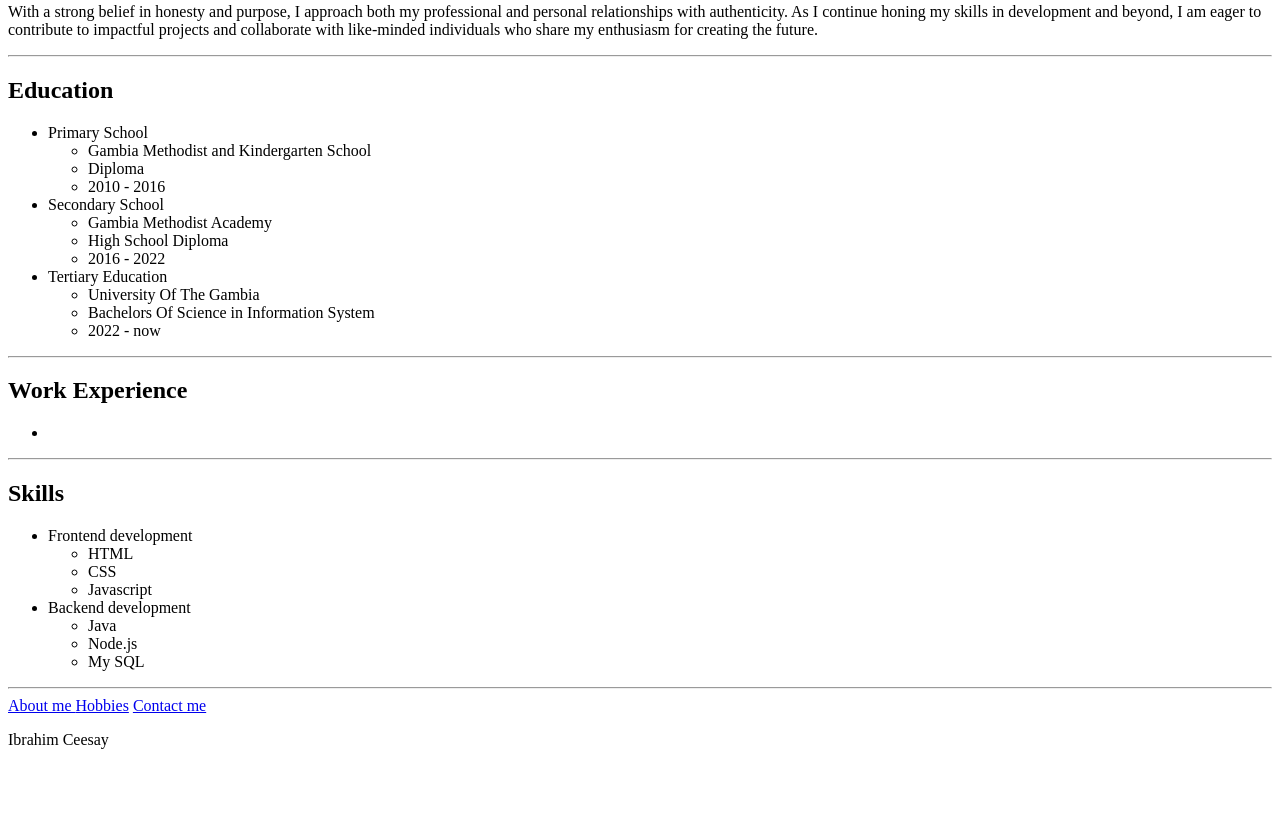
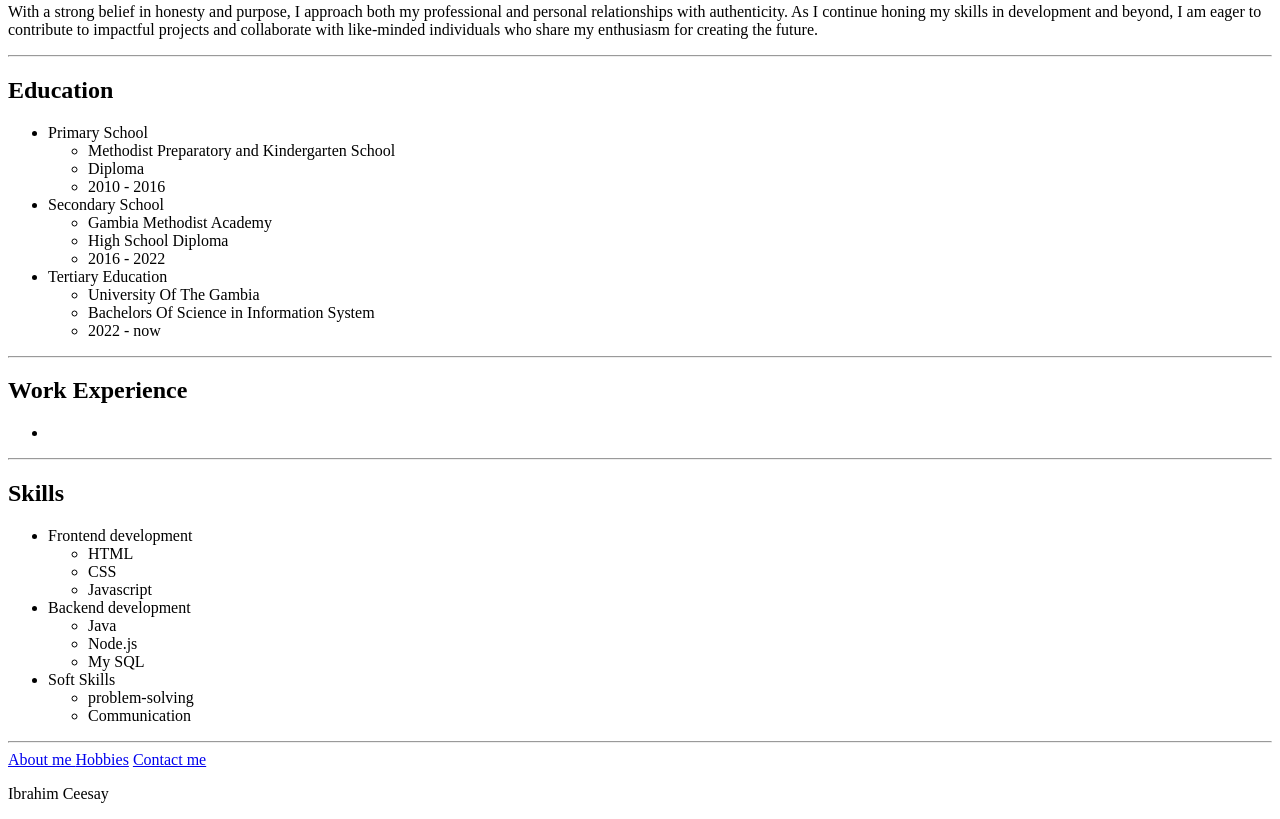
Before and after one commit to ibrahimceesay/html-portfolio, a plain HTML site: page index.html in a window 1280 px wide. Shown: the part 620-1439 px from the top of the page. Before the commit the page ends 1385 px from the top, so only its background shows below. Drawn offline with Linux system fonts and the light colour scheme.

Commit message:
update portfolio

```diff
--- a/index.html
+++ b/index.html
@@ -39,7 +39,7 @@
       <li>
         Primary School
         <ul>
-          <li>Gambia Methodist and Kindergarten School</li>
+          <li>Methodist Preparatory and Kindergarten School</li>
           <li>Diploma</li>
           <li>2010 - 2016</li>
         </ul>
@@ -87,6 +87,13 @@
           <li>My SQL</li>
         </ul>
       </li>
+      <li>
+        Soft Skills
+        <ul>
+          <li>problem-solving</li>
+          <li>Communication</li>
+        </ul>
+      </li>
     </ul>
 
     <hr />
```
